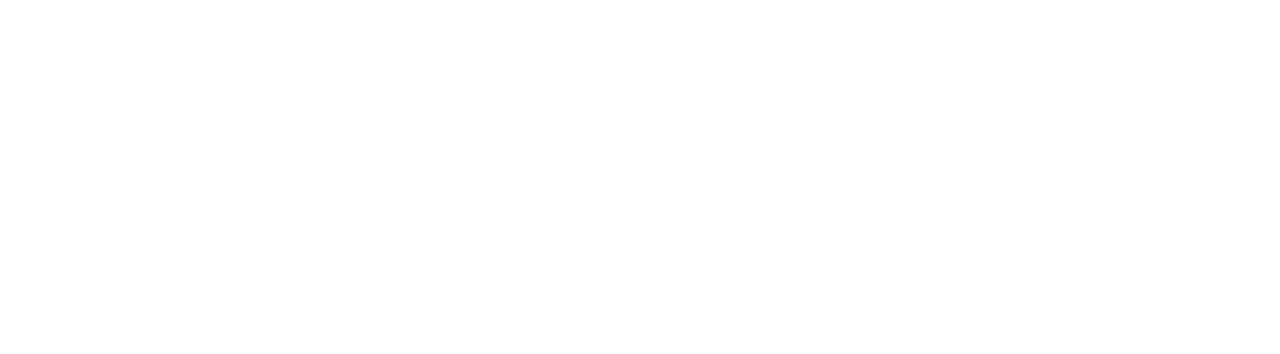
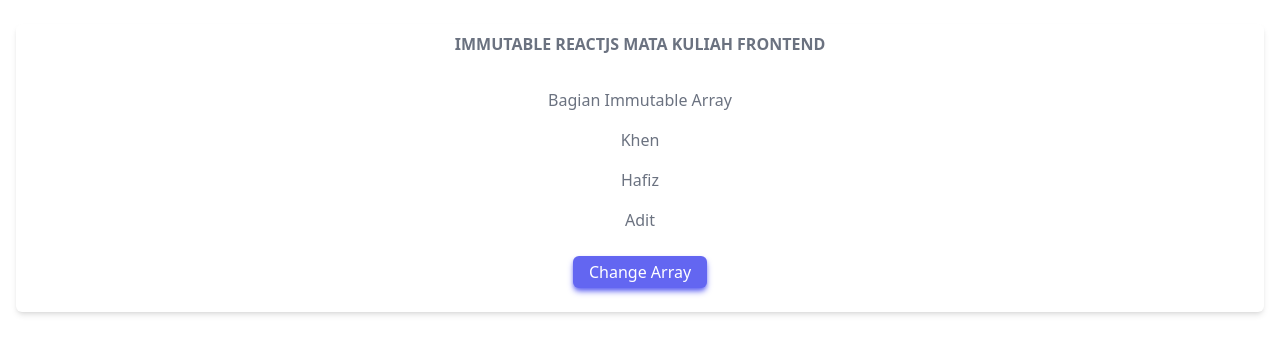
Before and after one commit to BagusFary/ReactForm, a React (Vite) app: page /immutablearray in a window 1280 px wide. Before the commit this address had no page. Shown: the top 354 px of the page. Built offline with nearby package versions, Linux system fonts and the light colour scheme.

Commit message:
Immutable Array

```diff
--- a/src/App.jsx
+++ b/src/App.jsx
@@ -8,6 +8,7 @@
 import FormulirPerpus from "./Pages/FormulirPerpus";
 import Todolist from "./Pages/Todolist";
 import ImmutableState from "./Pages/ImmutableState";
+import ImmutableArray from "./Pages/ImmutableArray";
 
 function App() {
   return (
@@ -20,6 +21,7 @@
         <Route path="/formulirperpus" element={<FormulirPerpus/>}/>
         <Route path="/todolist" element={<Todolist/>}/>
         <Route path="/immutablestate" element={<ImmutableState/>}/>
+        <Route path="/immutablearray" element={<ImmutableArray/>}/>
       </Routes>
     </Router>
   );
--- a/src/Pages/ImmutableArray.jsx
+++ b/src/Pages/ImmutableArray.jsx
@@ -1,3 +1,30 @@
 import React, {useState} from "react";
 
-const myArray = ['Khen', 'Hafiz', 'Adit']
+
+export default function ImmutableArray(){
+    const myArray = ['Khen', 'Hafiz', 'Adit']
+    const [array, setArray] = useState(myArray)
+
+    function changeArray(){
+        const newArray = [...array]
+        newArray[0] = 'Bill'
+        newArray.push('Gates')
+        setArray(newArray)
+    }
+    return(
+        <>
+         <div className="bg-white shadow-md rounded-md mx-4 my-6 px-4 py-2">
+            <h1 className="text-gray-500 text-center font-semibold">IMMUTABLE REACTJS MATA KULIAH FRONTEND</h1>
+            <div className="mt-8">
+            <h2 className="text-center text-gray-500">Bagian Immutable Array</h2>
+            {
+                array.map(array => (
+                    <h3 key={array} className="text-center text-gray-500 mt-4">{array}</h3>
+                ))
+            }
+            <button onClick={changeArray} className="flex mx-auto mt-6 mb-4 px-4 py-1 bg-indigo-500 text-white rounded-md shadow-md shadow-indigo-500 hover:bg-indigo-600 hover:shadow-indigo-600 transition duration-300">Change Array</button>
+            </div>
+        </div>
+        </>
+    )
+}
```
